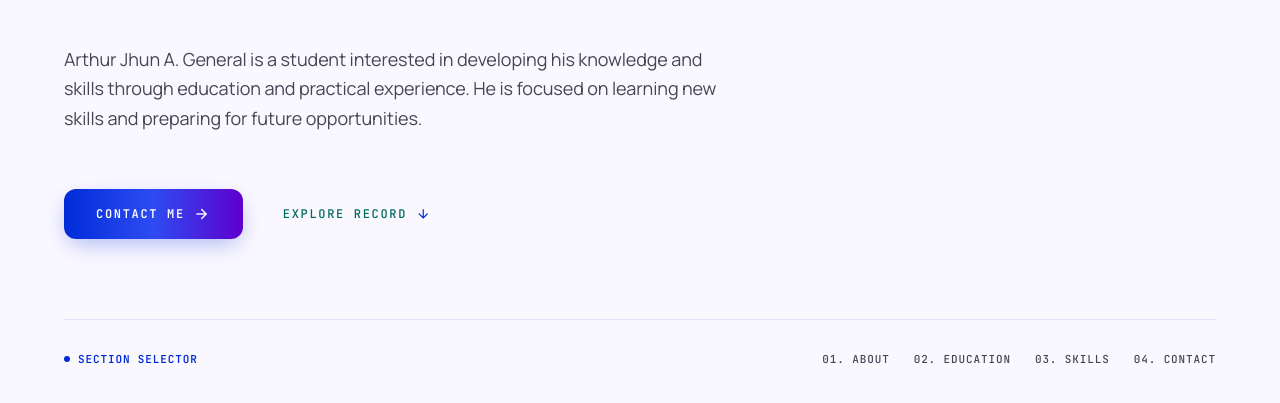
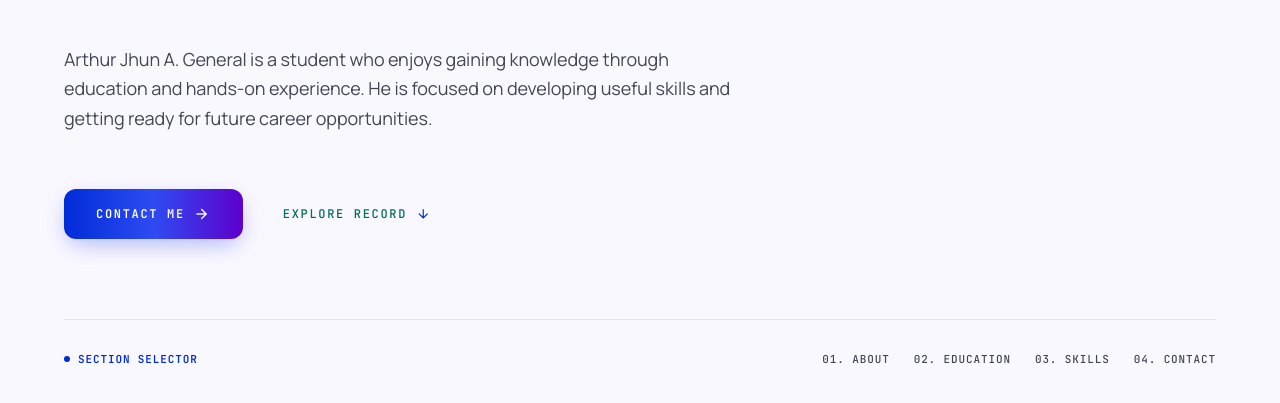
Before and after one commit to generalarthurjhun-web/IT415-task-3, a plain HTML site: page index.html in a window 1280 px wide. Shown: the part 515-918 px from the top of the page. Drawn offline with nearby package versions, Linux system fonts and the light colour scheme.

Commit message:
Update About Me - branch B

```diff
--- a/index.html
+++ b/index.html
@@ -340,9 +340,9 @@
               <p
                 class="font-body-lg text-body-lg text-on-surface-variant max-w-2xl mt-4 leading-relaxed font-normal"
               >
-                Arthur Jhun A. General is a student interested in developing his
-                knowledge and skills through education and practical experience.
-                He is focused on learning new skills and preparing for future
+                Arthur Jhun A. General is a student who enjoys gaining knowledge
+                through education and hands-on experience. He is focused on
+                developing useful skills and getting ready for future career
                 opportunities.
               </p>
               <div class="pt-6 flex flex-wrap items-center gap-space-lg">
```
